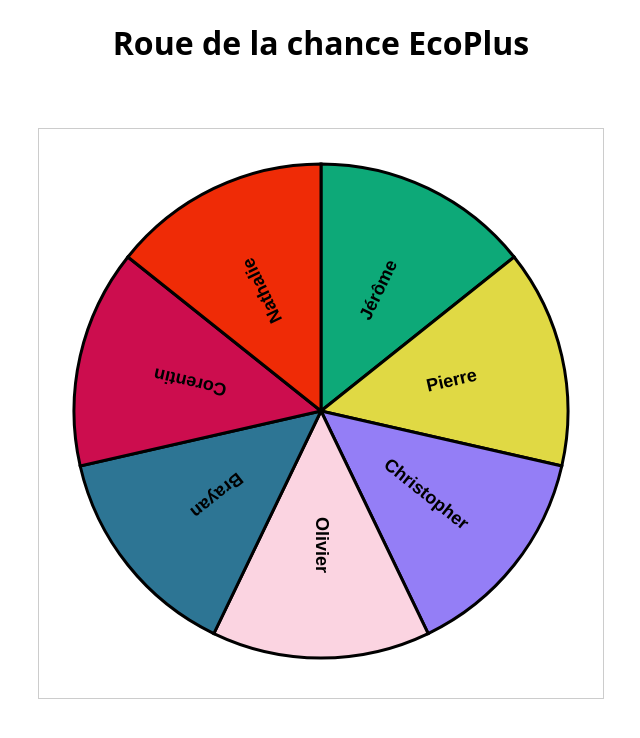
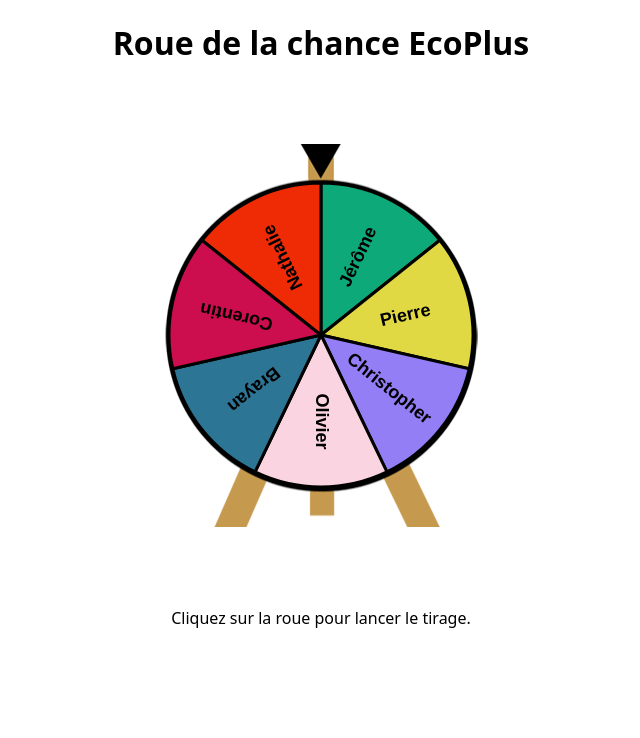
Before and after one commit to jguillevic/Winwheel_EcoPlus, a PHP site: page / in a window 1280 px wide. Shown: the top 738 px of the page, without its empty margins (319-959 px from the left). Run offline with PHP 8.4, Linux system fonts and the light colour scheme.

Commit message:
Ajout d'un fond et d'un message

```diff
--- a/css/app.css
+++ b/css/app.css
@@ -4,8 +4,16 @@ body {
 }
 
 #canvas-container {
-    border: 1px solid #ccc;
-    width: 500px;
-    margin: 4em auto;
+    margin: auto;
     padding: 2em;
+    padding-top: 2.2em;
+    margin-top: 5em;
+    margin-bottom: 5em;
+    background-image: url("../img/wheel_back.png");
+    background-position: center;
+    background-repeat: no-repeat;
 }
+
+#canvas:hover {
+    cursor: pointer;
+}
--- a/index.php
+++ b/index.php
@@ -10,10 +10,12 @@
     <h1>Roue de la chance EcoPlus</h1>
 
     <div id="canvas-container">
-        <canvas id="canvas" width="500" height="500" onclick="wheel.stopAnimation(false); wheel.rotationAngle=0; wheel.draw(); wheel.startAnimation();">
+        <canvas id="canvas" width="310" height="310" onclick="wheel.stopAnimation(false); wheel.rotationAngle=0; wheel.draw(); wheel.startAnimation();">
             Canvas n'est pas supporté, utilisez un autre navigateur.
         </canvas>
     </div>
+
+    <p>Cliquez sur la roue pour lancer le tirage.</p>
 
     <script src="js/TweenMax.min.js"></script>
     <script src="js/Winwheel.min.js"></script>
```
Also changed, not shown: img/wheel_back.png (added).
